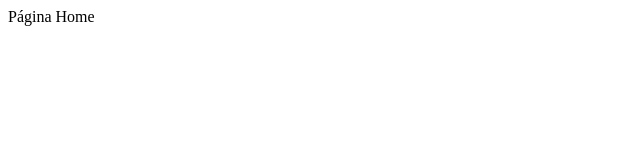
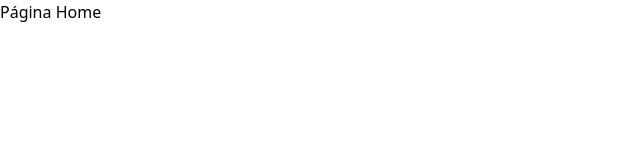
Before and after one commit to PabloPessanha/save-your-message, a React (Create React App) app: page / in a window 1280 px wide. Shown: the top 160 px of the page, without its empty margins (0-640 px from the left). Built offline with nearby package versions, Linux system fonts and the light colour scheme.

Commit message:
adding provider; tailwind and newform

```diff
--- /dev/null
+++ b/craco.config.js
@@ -0,0 +1,11 @@
+// craco.config.js
+module.exports = {
+  style: {
+    postcss: {
+      plugins: [
+        require('tailwindcss'),
+        require('autoprefixer'),
+      ],
+    },
+  },
+};
--- a/src/App.js
+++ b/src/App.js
@@ -1,5 +1,6 @@
 import React from 'react';
 import Routes from './routes';
+import './styles/GlobalStyles.css';
 
 const App = () => <Routes />;
 
--- /dev/null
+++ b/src/components/MessageForm/index.js
@@ -0,0 +1,11 @@
+import React from 'react';
+
+const MessageForm = () => (
+  <form>
+    <input type="text" placeholder="Username" />
+    <textarea placeholder="Tell me everything that you always want to say, i will keep your secret. ;)" />
+    <button type="submit">Save</button>
+  </form>
+);
+
+export default MessageForm;
--- /dev/null
+++ b/src/provider/MessagesProvider.js
@@ -0,0 +1,23 @@
+import React, { createContext, useEffect, useState } from 'react';
+import PropTypes from 'prop-types';
+
+export const MessagesContext = createContext();
+
+export default async function MessagesProvider({ children }) {
+  const [messages, setMessages] = useState([]);
+
+  useEffect(() => {
+    const storagedMessages = JSON.parse(localStorage.getItem('messages'));
+    if (storagedMessages) setMessages(storagedMessages);
+  }, []);
+
+  return (
+    <MessagesContext.Provider value={{ messages }}>
+      { children }
+    </MessagesContext.Provider>
+  );
+}
+
+MessagesProvider.propTypes = {
+  children: PropTypes.node.isRequired,
+};
--- /dev/null
+++ b/src/styles/GlobalStyles.css
@@ -0,0 +1,3 @@
+@tailwind base;
+@tailwind components;
+@tailwind utilities;
--- /dev/null
+++ b/tailwind.config.js
@@ -0,0 +1,11 @@
+module.exports = {
+  purge: ['./src/**/*.{js,jsx,ts,tsx}', './public/index.html'],
+  darkMode: false, // or 'media' or 'class'
+  theme: {
+    extend: {},
+  },
+  variants: {
+    extend: {},
+  },
+  plugins: [],
+}
```
Also changed, not shown: package.json (+9 -4 lines), 2 other files (tests, documents, lock files or other folders).
